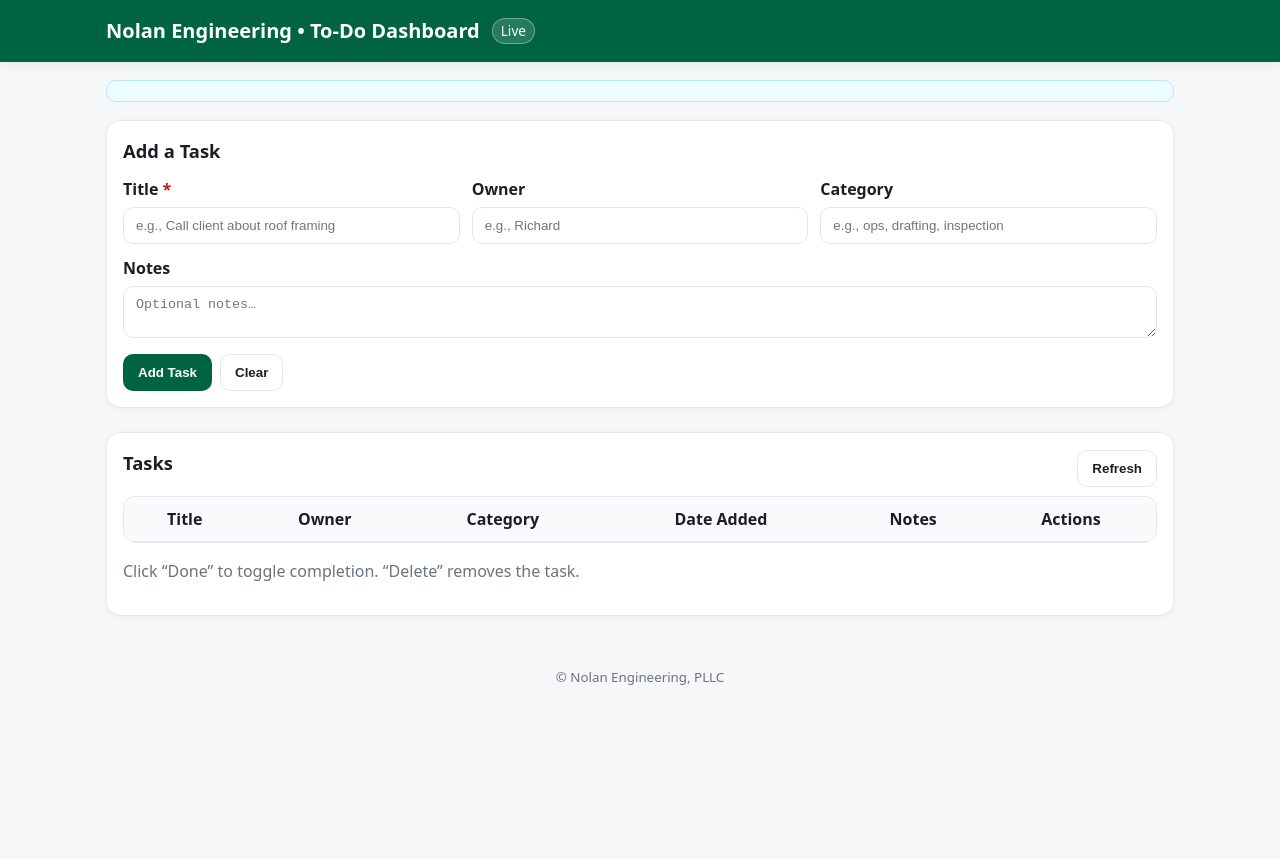
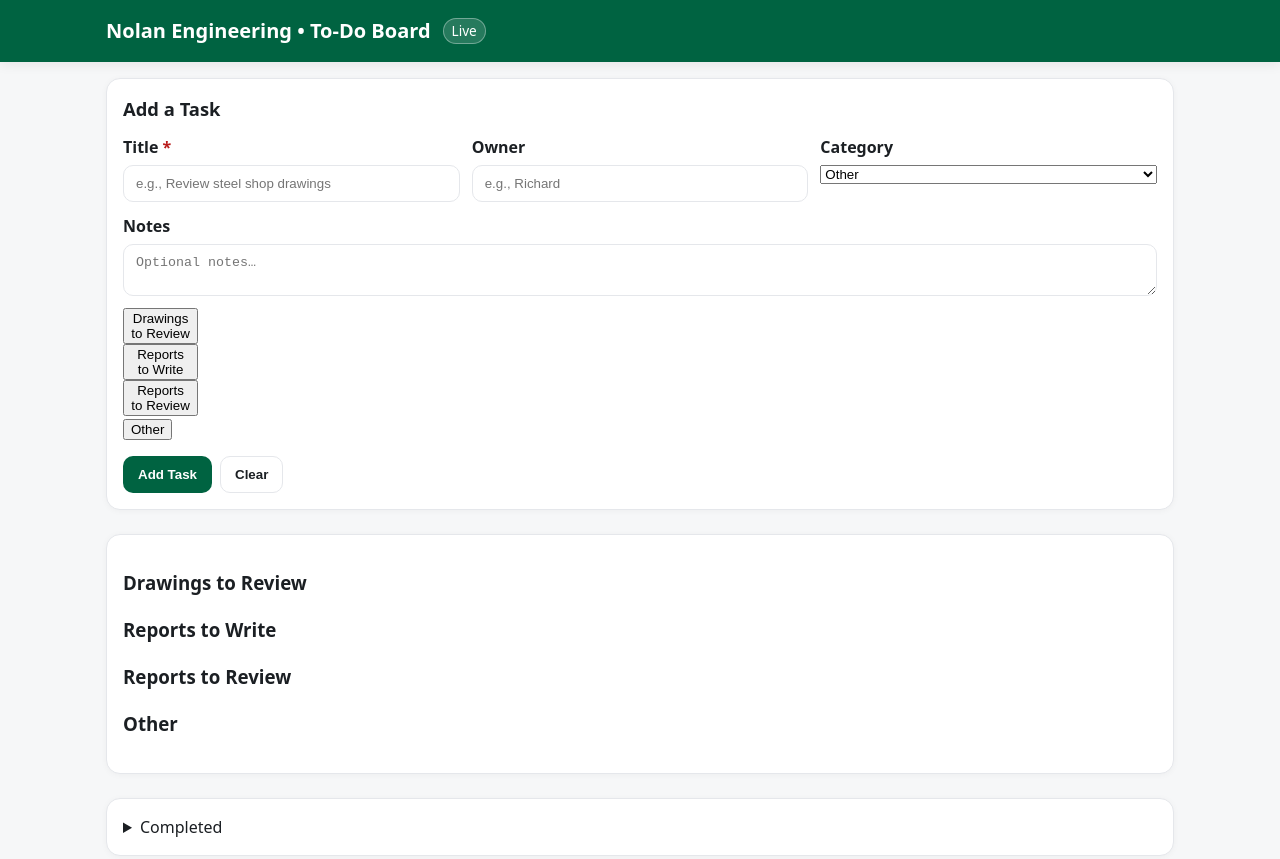
Before and after one commit to nolanengineeringpllc/rich-todo-static, a plain HTML site: page index.html in a window 1280 px wide. Shown: the top 859 px of the page. Before the commit the page ends 800 px from the top, so only its background shows below. Drawn offline with Linux system fonts and the light colour scheme; no server answers.

Commit message:
Update index.html

```diff
--- a/index.html
+++ b/index.html
@@ -1,46 +1,55 @@
 <!doctype html>
 <html lang="en">
 <head>
-  <meta charset="utf-8" />
-  <meta name="viewport" content="width=device-width, initial-scale=1" />
-  <title>Nolan Engineering • To-Do Dashboard</title>
-  <link rel="stylesheet" href="./styles.css" />
+  <meta charset="utf-8"/>
+  <meta name="viewport" content="width=device-width, initial-scale=1"/>
+  <title>Nolan Engineering • To-Do Board</title>
+  <link rel="stylesheet" href="./styles.css"/>
 </head>
 <body>
   <header class="site-header">
     <div class="container header-inner">
-      <h1>Nolan Engineering • To-Do Dashboard</h1>
+      <h1>Nolan Engineering • To-Do Board</h1>
       <span class="badge">Live</span>
     </div>
   </header>
 
   <main class="container">
-    <!-- Status / error messages -->
-    <div id="status" class="status" aria-live="polite" hidden></div>
-
-    <!-- Add Task Form -->
+    <!-- Add Task -->
     <section class="card">
       <h2>Add a Task</h2>
       <form id="taskForm" class="form-grid">
         <label class="field">
           <span class="label">Title <span class="req">*</span></span>
-          <input type="text" id="title" placeholder="e.g., Call client about roof framing" required />
+          <input type="text" id="title" placeholder="e.g., Review steel shop drawings" required/>
         </label>
 
         <label class="field">
           <span class="label">Owner</span>
-          <input type="text" id="owner" placeholder="e.g., Richard" />
+          <input type="text" id="owner" placeholder="e.g., Richard"/>
         </label>
 
         <label class="field">
           <span class="label">Category</span>
-          <input type="text" id="category" placeholder="e.g., ops, drafting, inspection" />
+          <select id="category">
+            <option value="Drawings to Review">Drawings to Review</option>
+            <option value="Reports to Write">Reports to Write</option>
+            <option value="Reports to Review">Reports to Review</option>
+            <option value="Other" selected>Other</option>
+          </select>
         </label>
 
         <label class="field field-notes">
           <span class="label">Notes</span>
           <textarea id="notes" rows="2" placeholder="Optional notes…"></textarea>
         </label>
+
+        <div class="chips">
+          <button type="button" class="chip" data-cat="Drawings to Review">Drawings to Review</button>
+          <button type="button" class="chip" data-cat="Reports to Write">Reports to Write</button>
+          <button type="button" class="chip" data-cat="Reports to Review">Reports to Review</button>
+          <button type="button" class="chip" data-cat="Other">Other</button>
+        </div>
 
         <div class="actions-row">
           <button type="submit" class="btn primary">Add Task</button>
@@ -49,32 +58,33 @@
       </form>
     </section>
 
-    <!-- Tasks Table -->
-    <section class="card">
-      <div class="card-head">
-        <h2>Tasks</h2>
-        <button id="refreshBtn" class="btn" title="Refresh task list">Refresh</button>
+    <!-- 4-column board -->
+    <section class="board card">
+      <div class="board-grid">
+        <div class="col">
+          <h3>Drawings to Review</h3>
+          <ul id="col-drawings" class="list"></ul>
+        </div>
+        <div class="col">
+          <h3>Reports to Write</h3>
+          <ul id="col-write" class="list"></ul>
+        </div>
+        <div class="col">
+          <h3>Reports to Review</h3>
+          <ul id="col-review" class="list"></ul>
+        </div>
+        <div class="col">
+          <h3>Other</h3>
+          <ul id="col-other" class="list"></ul>
+        </div>
       </div>
+    </section>
 
-      <div class="table-wrap">
-        <table class="table" id="tasksTable" aria-describedby="tableHelp">
-          <thead>
-            <tr>
-              <th scope="col">Title</th>
-              <th scope="col">Owner</th>
-              <th scope="col">Category</th>
-              <th scope="col">Date Added</th>
-              <th scope="col">Notes</th>
-              <th scope="col" class="col-actions">Actions</th>
-            </tr>
-          </thead>
-          <tbody id="tasksTableBody">
-            <!-- rows injected by app.js -->
-          </tbody>
-        </table>
-      </div>
-      <p id="tableHelp" class="muted">Click “Done” to toggle completion. “Delete” removes the task.</p>
-    </section>
+    <!-- Completed drawer -->
+    <details class="card">
+      <summary>Completed</summary>
+      <ul id="completed" class="list list-completed"></ul>
+    </details>
   </main>
 
   <footer class="site-footer">
@@ -84,20 +94,5 @@
   </footer>
 
   <script src="./app.js"></script>
-  <script>
-    // Optional: simple status helper that app.js can call if you want later
-    const $status = document.getElementById('status');
-    function showStatus(msg, type = 'info', timeout = 2500) {
-      $status.textContent = msg;
-      $status.className = 'status ' + type;
-      $status.hidden = false;
-      if (timeout) setTimeout(() => ($status.hidden = true), timeout);
-    }
-
-    // Hook refresh button to reload tasks (app.js defines loadTasks)
-    document.getElementById('refreshBtn')?.addEventListener('click', () => {
-      if (typeof loadTasks === 'function') loadTasks();
-    });
-  </script>
 </body>
 </html>
```
